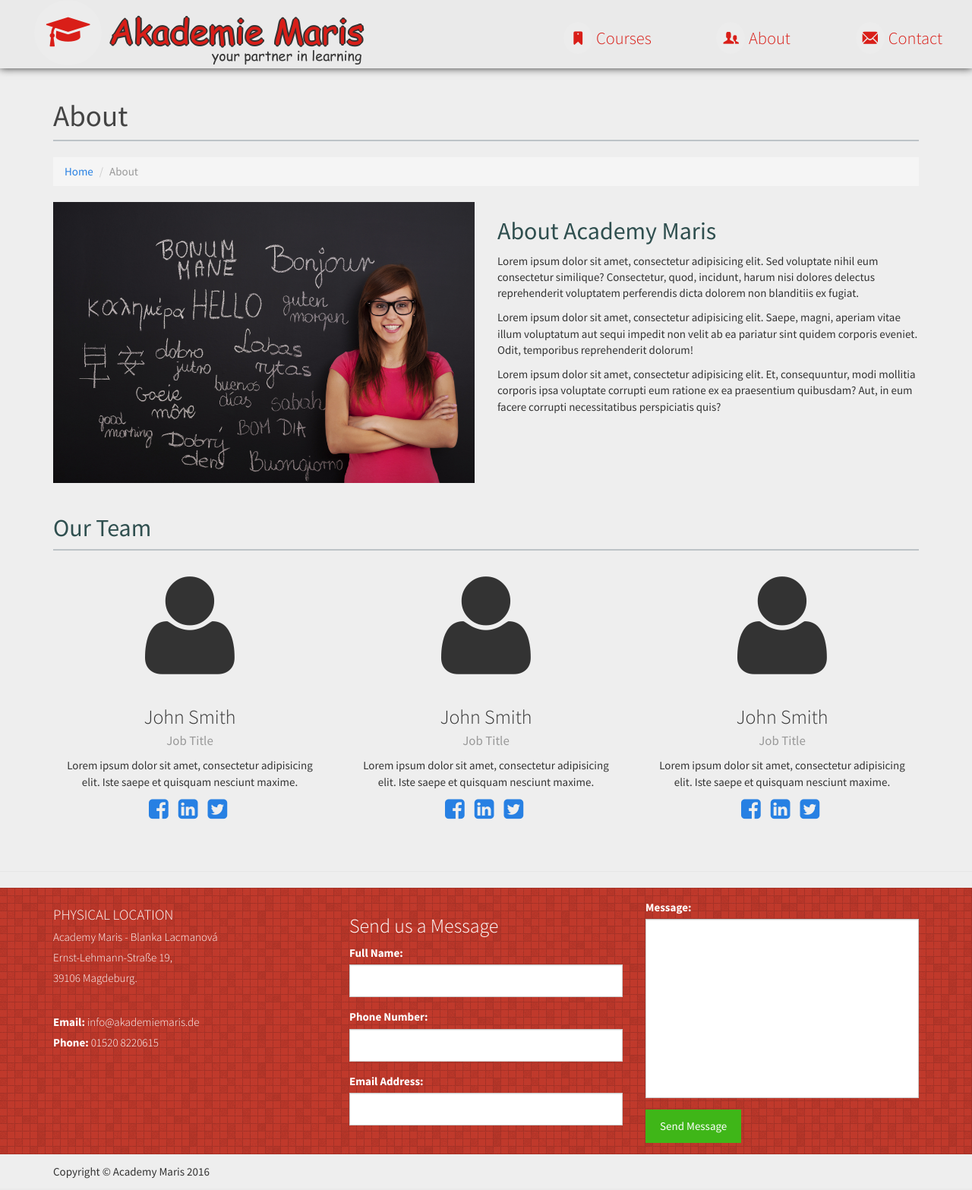
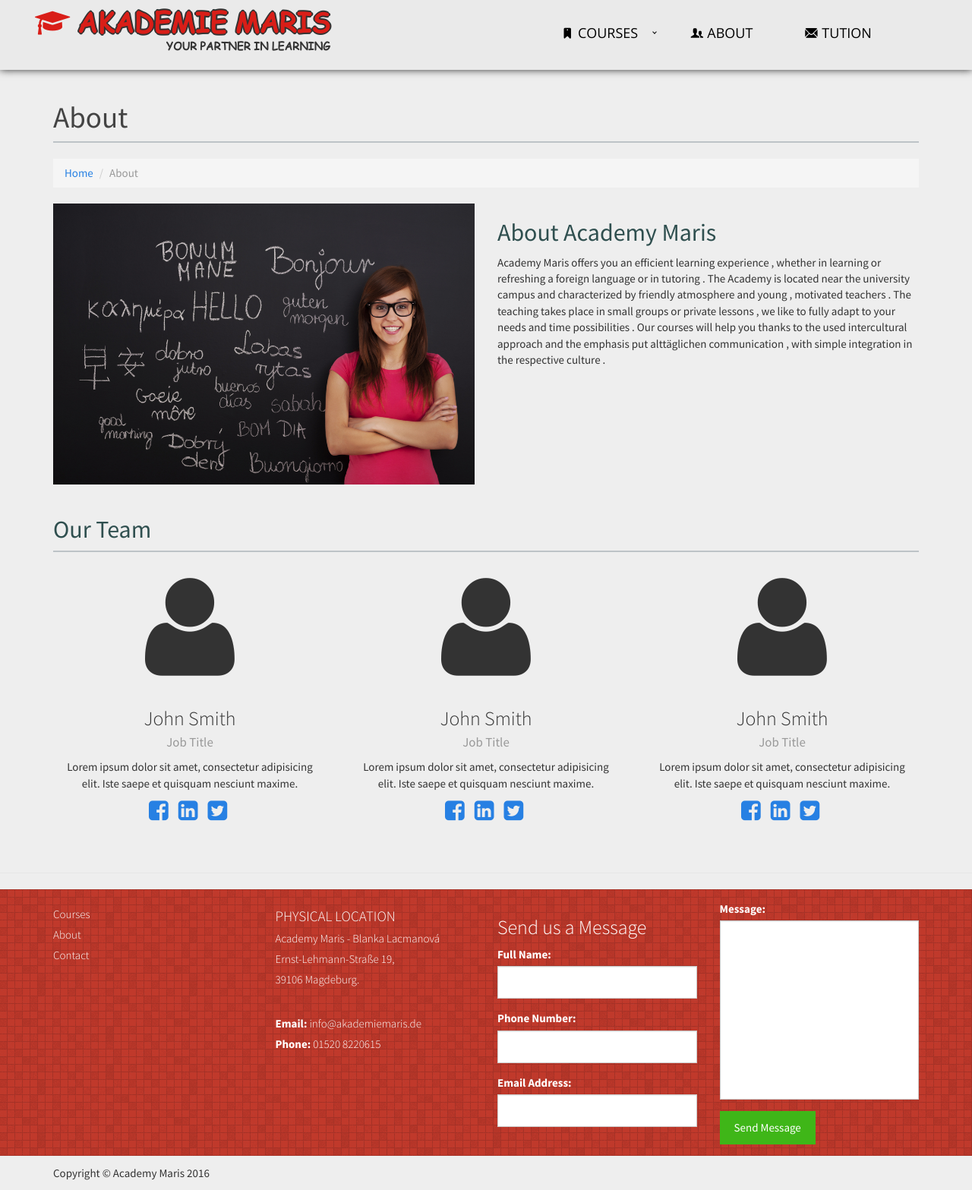
Before and after one commit to CoderBit/Academy, a PHP site: page /about.php in a window 1280 px wide. Shown: the whole page at 76% size. Run offline with PHP 8.4, Linux system fonts and the light colour scheme.

Commit message:
navigation bar changed and one more column added in footer

```diff
--- a/about.php
+++ b/about.php
@@ -35,9 +35,7 @@
             </div>
             <div class="col-md-6">
                 <h2>About Academy Maris</h2>
-                <p>Lorem ipsum dolor sit amet, consectetur adipisicing elit. Sed voluptate nihil eum consectetur similique? Consectetur, quod, incidunt, harum nisi dolores delectus reprehenderit voluptatem perferendis dicta dolorem non blanditiis ex fugiat.</p>
-                <p>Lorem ipsum dolor sit amet, consectetur adipisicing elit. Saepe, magni, aperiam vitae illum voluptatum aut sequi impedit non velit ab ea pariatur sint quidem corporis eveniet. Odit, temporibus reprehenderit dolorum!</p>
-                <p>Lorem ipsum dolor sit amet, consectetur adipisicing elit. Et, consequuntur, modi mollitia corporis ipsa voluptate corrupti eum ratione ex ea praesentium quibusdam? Aut, in eum facere corrupti necessitatibus perspiciatis quis?</p>
+                <p>Academy Maris offers you an efficient learning experience , whether in learning or refreshing a foreign language or in tutoring . The Academy is located near the university campus and characterized by friendly atmosphere and young , motivated teachers . The teaching takes place in small groups or private lessons , we like to fully adapt to your needs and time possibilities . Our courses will help you thanks to the used intercultural approach and the emphasis put alttäglichen communication , with simple integration in the respective culture .</p>
             </div>
         </div>
         <!-- /.row -->
@@ -108,7 +106,8 @@
         </div>
         <!-- /.row -->
     </div>
-        <hr class="top-space">
+    <hr class="top-space">
+
 
         <!-- Footer -->
    <!-- Footer -->
--- a/css/modern-business.css
+++ b/css/modern-business.css
@@ -28,7 +28,7 @@ body {
 
 header.carousel {
     height: 80%;
-    top: 6em;
+    top: 0em;
 }
 
 header.carousel .item,
@@ -698,6 +698,17 @@ nav ul li.a:hover ul{
     color: #333;
     display: inline-block;
     position: relative;
-    top: -3em;
-    left: 13em;
+    top: -1em;
+    left: 12em;
 }
+
+.links{
+    color:#fff;
+    display: block;
+    text-decoration: none;
+    width: auto;
+}
+
+.links:hover{
+    color:#3fb618;
+}
--- /dev/null
+++ b/css/styles.css
@@ -0,0 +1,377 @@
+@import url(http://fonts.googleapis.com/css?family=Open+Sans);
+#cssmenu,
+#cssmenu ul,
+#cssmenu ul li,
+#cssmenu ul li a,
+#cssmenu #menu-button {
+  margin: 0;
+  padding: 0;
+  border: 0;
+  list-style: none;
+  line-height: 1;
+  display: block;
+  position: relative;
+  -webkit-box-sizing: border-box;
+  -moz-box-sizing: border-box;
+  box-sizing: border-box;
+}
+#cssmenu:after,
+#cssmenu > ul:after {
+  content: ".";
+  display: block;
+  clear: both;
+  visibility: hidden;
+  line-height: 0;
+  height: 0;
+}
+#cssmenu #menu-button {
+  display: none;
+}
+#cssmenu {
+  width: auto;
+  font-family: 'Open Sans', sans-serif;
+  line-height: 1;
+  background: #eaeaea;
+  z-index: 100;
+  box-shadow: 0 0 10px 0 #333;
+}
+#menu-line {
+  position: absolute;
+  top: 0;
+  left: 0;
+  height: 0px;
+  background: #D91E18;
+  -webkit-transition: all 0.25s ease-out;
+  -moz-transition: all 0.25s ease-out;
+  -ms-transition: all 0.25s ease-out;
+  -o-transition: all 0.25s ease-out;
+  transition: all 0.25s ease-out;
+}
+#cssmenu > ul > li {
+  float: left;
+}
+#cssmenu.align-center > ul {
+  font-size: 0;
+  text-align: center;
+}
+#cssmenu.align-center > ul > li {
+  display: inline-block;
+  float: none;
+}
+#cssmenu.align-center ul ul {
+  text-align: left;
+}
+#cssmenu.align-right > ul > li {
+  float: right;
+}
+#cssmenu.align-right ul ul {
+  text-align: right;
+}
+#cssmenu > ul > li > a {
+  padding: 10px;
+  font-size: 1.2em;
+  text-decoration: none;
+  text-transform: uppercase;
+  color: #000000;
+  border-top: 0px solid #D91E18;
+  -webkit-transition: color .2s ease;
+  -moz-transition: color .2s ease;
+  -ms-transition: color .2s ease;
+  -o-transition: color .2s ease;
+  transition: color .2s ease;
+}
+#cssmenu > ul > li:hover > a,
+#cssmenu > ul > li.active > a {
+  color: #D91E18;
+}
+
+#cssmenu > ul > li.has-sub > a {
+  padding-right: 25px;
+}
+#cssmenu > ul > li.has-sub > a::after {
+  position: absolute;
+  top: 40px;
+  right: 10px;
+  width: 4px;
+  height: 4px;
+  border-bottom: 1px solid #000000;
+  border-right: 1px solid #000000;
+  content: "";
+  -webkit-transform: rotate(45deg);
+  -moz-transform: rotate(45deg);
+  -ms-transform: rotate(45deg);
+  -o-transform: rotate(45deg);
+  transform: rotate(45deg);
+  -webkit-transition: border-color 0.2s ease;
+  -moz-transition: border-color 0.2s ease;
+  -ms-transition: border-color 0.2s ease;
+  -o-transition: border-color 0.2s ease;
+  transition: border-color 0.2s ease;
+}
+#cssmenu > ul > li.has-sub:hover > a::after {
+  border-color: #D91E18;
+}
+#cssmenu ul ul {
+  position: absolute;
+  left: -9999px;
+}
+#cssmenu li:hover > ul {
+  left: auto;
+}
+#cssmenu.align-right li:hover > ul {
+  right: 0;
+}
+#cssmenu ul ul ul {
+  margin-left: 100%;
+  top: 0;
+}
+#cssmenu.align-right ul ul ul {
+  margin-left: 0;
+  margin-right: 100%;
+}
+#cssmenu ul ul li {
+  height: 0;
+  -webkit-transition: height .2s ease;
+  -moz-transition: height .2s ease;
+  -ms-transition: height .2s ease;
+  -o-transition: height .2s ease;
+  transition: height .2s ease;
+}
+#cssmenu ul li:hover > ul > li {
+  height: 32px;
+}
+#cssmenu ul ul li a {
+  padding: 10px 20px;
+  width: 160px;
+  font-size: 12px;
+  background: #333333;
+  text-decoration: none;
+  color: #dddddd;
+  position: relative;
+  top: .3em;
+  -webkit-transition: color .2s ease;
+  -moz-transition: color .2s ease;
+  -ms-transition: color .2s ease;
+  -o-transition: color .2s ease;
+  transition: color .2s ease;
+}
+#cssmenu ul ul li:hover > a,
+#cssmenu ul ul li a:hover {
+  color: #ffffff;
+}
+#cssmenu ul ul li.has-sub > a::after {
+  position: absolute;
+  top: 13px;
+  right: 10px;
+  width: 4px;
+  height: 4px;
+  border-bottom: 1px solid #dddddd;
+  border-right: 1px solid #dddddd;
+  content: "";
+  -webkit-transform: rotate(-45deg);
+  -moz-transform: rotate(-45deg);
+  -ms-transform: rotate(-45deg);
+  -o-transform: rotate(-45deg);
+  transform: rotate(-45deg);
+  -webkit-transition: border-color 0.2s ease;
+  -moz-transition: border-color 0.2s ease;
+  -ms-transition: border-color 0.2s ease;
+  -o-transition: border-color 0.2s ease;
+  transition: border-color 0.2s ease;
+}
+#cssmenu.align-right ul ul li.has-sub > a::after {
+  right: auto;
+  left: 10px;
+  border-bottom: 0;
+  border-right: 0;
+  border-top: 1px solid #dddddd;
+  border-left: 1px solid #dddddd;
+}
+#cssmenu ul ul li.has-sub:hover > a::after {
+  border-color: #ffffff;
+}
+@media all and (max-width: 768px), only screen and (-webkit-min-device-pixel-ratio: 2) and (max-width: 1024px), only screen and (min--moz-device-pixel-ratio: 2) and (max-width: 1024px), only screen and (-o-min-device-pixel-ratio: 2/1) and (max-width: 1024px), only screen and (min-device-pixel-ratio: 2) and (max-width: 1024px), only screen and (min-resolution: 192dpi) and (max-width: 1024px), only screen and (min-resolution: 2dppx) and (max-width: 1024px) {
+  #cssmenu {
+    width: 100%;
+  }
+  #cssmenu ul {
+    width: 100%;
+    display: none;
+  }
+  #cssmenu.align-center > ul,
+  #cssmenu.align-right ul ul {
+    text-align: left;
+  }
+  #cssmenu ul li,
+  #cssmenu ul ul li,
+  #cssmenu ul li:hover > ul > li {
+    width: 100%;
+    height: auto;
+    border-top: 1px solid rgba(120, 120, 120, 0.15);
+  }
+  #cssmenu ul li a,
+  #cssmenu ul ul li a {
+    width: 100%;
+  }
+  #cssmenu > ul > li,
+  #cssmenu.align-center > ul > li,
+  #cssmenu.align-right > ul > li {
+    float: none;
+    display: block;
+  }
+  #cssmenu ul ul li a {
+    padding: 20px 20px 20px 30px;
+    font-size: 12px;
+    color: #000000;
+    background: none;
+  }
+  #cssmenu ul ul li:hover > a,
+  #cssmenu ul ul li a:hover {
+    color: #000000;
+  }
+  #cssmenu ul ul ul li a {
+    padding-left: 40px;
+  }
+  #cssmenu ul ul,
+  #cssmenu ul ul ul {
+    position: relative;
+    left: 0;
+    right: auto;
+    width: 100%;
+    margin: 0;
+  }
+  #cssmenu > ul > li.has-sub > a::after,
+  #cssmenu ul ul li.has-sub > a::after {
+    display: none;
+  }
+  #menu-line {
+    display: none;
+  }
+  #cssmenu #menu-button {
+    display: block;
+    padding: 20px;
+    color: #000000;
+    cursor: pointer;
+    font-size: 12px;
+    text-transform: uppercase;
+  }
+  #cssmenu #menu-button::after {
+    content: '';
+    position: absolute;
+    top: 20px;
+    right: 20px;
+    display: block;
+    width: 15px;
+    height: 2px;
+    background: #000000;
+  }
+  #cssmenu #menu-button::before {
+    content: '';
+    position: absolute;
+    top: 25px;
+    right: 20px;
+    display: block;
+    width: 15px;
+    height: 3px;
+    border-top: 2px solid #000000;
+    border-bottom: 2px solid #000000;
+  }
+  #cssmenu .submenu-button {
+    position: absolute;
+    z-index: 10;
+    right: 0;
+    top: 0;
+    display: block;
+    border-left: 1px solid rgba(120, 120, 120, 0.15);
+    height: 52px;
+    width: 52px;
+    cursor: pointer;
+  }
+  #cssmenu .submenu-button::after {
+    content: '';
+    position: absolute;
+    top: 21px;
+    left: 26px;
+    display: block;
+    width: 1px;
+    height: 11px;
+    background: #000000;
+    z-index: 99;
+  }
+  #cssmenu .submenu-button::before {
+    content: '';
+    position: absolute;
+    left: 21px;
+    top: 26px;
+    display: block;
+    width: 11px;
+    height: 1px;
+    background: #000000;
+    z-index: 99;
+  }
+  #cssmenu .submenu-button.submenu-opened:after {
+    display: none;
+  }
+
+  .top-logo{
+    font-size: 1.7em;
+  }
+
+  .logo-font{
+    font-size: .7em;
+  }
+
+  .tagline{
+    font-size: .35em !important;
+    left: 8em !important;
+  }
+}
+
+/***************/
+.logo {
+    width: 55%;
+}
+
+.top-space{
+    position: relative;
+    top: 0em;
+}
+
+@font-face {
+    font-family: comicsans;
+    src: url(../fonts/comic.ttf);
+}
+
+.logo-font{
+    font-family: comicsans;
+    color: #D91E18;
+    text-shadow: -2px 0 #333, 0 2px #333, 2px 0 #333, 0 -2px #333;
+}
+
+.tagline{
+    font-size: .4em;
+    font-family: comicsans;
+    color: #333;
+    display: inline-block;
+    position: relative;
+    top: -1em;
+    left: 12em;
+}
+
+.nav-pad{
+  padding: 1.9em !important;
+}
+
+#cssmenu ul li a:hover,
+#cssmenu ul li a:active,
+#cssmenu ul li a:focus{
+  border-top:2px solid #D91E18;
+}
+
+#cssmenu li:first-child a:hover{
+  border-top:none;
+}
+
+#cssmenu ul li.has-sub ul li a:hover{
+  border-top:none;
+}
--- a/footer.php
+++ b/footer.php
@@ -2,7 +2,12 @@
       <div class="row">
         <div class="container">
           <div class="row">
-            <div class="col-md-4">
+          <div class="col-md-3">
+              <h5><a href="courses.php" class="links">Courses</a></h5>
+              <h5><a href="about.php" class="links">About</a></h5>
+              <h5><a href="contact.php" class="links">Contact</a></h5>
+            </div>
+            <div class="col-md-3">
               <h4>PHYSICAL LOCATION</h4>
               <h5>Academy Maris - Blanka Lacmanová</h5>
               <h5>Ernst-Lehmann-Straße 19,</h5>
@@ -11,7 +16,7 @@
               <h5><strong>Email:</strong> info@akademiemaris.de</h5>
               <h5><strong>Phone:</strong> 01520 8220615</h5>
             </div>
-            <div class="col-md-4">
+            <div class="col-md-3">
               <h3>Send us a Message</h3>
               <form name="sentMessage" id="contactForm" novalidate>
                   <div class="control-group form-group">
@@ -36,7 +41,7 @@
 
               </form>
             </div>
-            <div class="col-md-4">
+            <div class="col-md-3">
               <form name="sentMessage" id="contactForm" novalidate>
                 <div class="control-group form-group">
                   <div class="controls">
--- a/head.php
+++ b/head.php
@@ -15,6 +15,10 @@
     <!-- Custom Fonts -->
     <link href="font-awesome/css/font-awesome.min.css" rel="stylesheet" type="text/css">
 
+    <link rel="stylesheet" href="css/styles.css">
+    <script src="http://code.jquery.com/jquery-latest.min.js" type="text/javascript"></script>
+    <script src="js/script.js"></script>
+
     <!-- HTML5 Shim and Respond.js IE8 support of HTML5 elements and media queries -->
     <!-- WARNING: Respond.js doesn't work if you view the page via file:// -->
     <!--[if lt IE 9]>
--- a/index.php
+++ b/index.php
@@ -136,6 +136,8 @@
     </div>
     <hr class="top-space">
 
+    <script src="js/jquery.js"></script>
+
     <!-- Footer -->
     <?php include('footer.php'); ?>
     <!-- /.container -->
--- a/nav.php
+++ b/nav.php
@@ -1,4 +1,4 @@
-<nav id="menu" class="nav">
+<nav id="cssmenu">
   <ul>
     <li class="logo">
       <a href="index.php">
@@ -9,36 +9,31 @@
       </div>
       </a>
     </li>
-    <li class="a">
-      <a>
+    <li class='has-sub'>
+      <a href='about.php' class="nav-pad">
         <span class="icon">
           <i aria-hidden="true" class="icon-blog"></i>
-        </span>
-        <span>Courses</span>
+        </span>Courses
       </a>
-      <ul class="drop-down">
-        <li>
-            <a href="courses.php">Languages</a>
-        </li>
-        <li>
-            <a href="tution.php">Tution</a>
-        </li>
+      <ul>
+         <li><a href='courses.php'>Languages</a>
+         </li>
+         <li><a href='tution.php'>Tution</a>
+         </li>
       </ul>
     </li>
     <li>
-      <a href="about.php">
+      <a href='about.php' class="nav-pad">
         <span class="icon">
           <i aria-hidden="true" class="icon-team"></i>
-        </span>
-        <span>About</span>
+        </span>About
       </a>
     </li>
     <li>
-      <a href="contact.php">
+      <a href='tution.php' class="nav-pad">
         <span class="icon">
           <i aria-hidden="true" class="icon-contact"></i>
-        </span>
-        <span>Contact</span>
+        </span>Tution
       </a>
     </li>
   </ul>
```
Also changed, not shown: js/script.js (added, +110 -0 lines).
